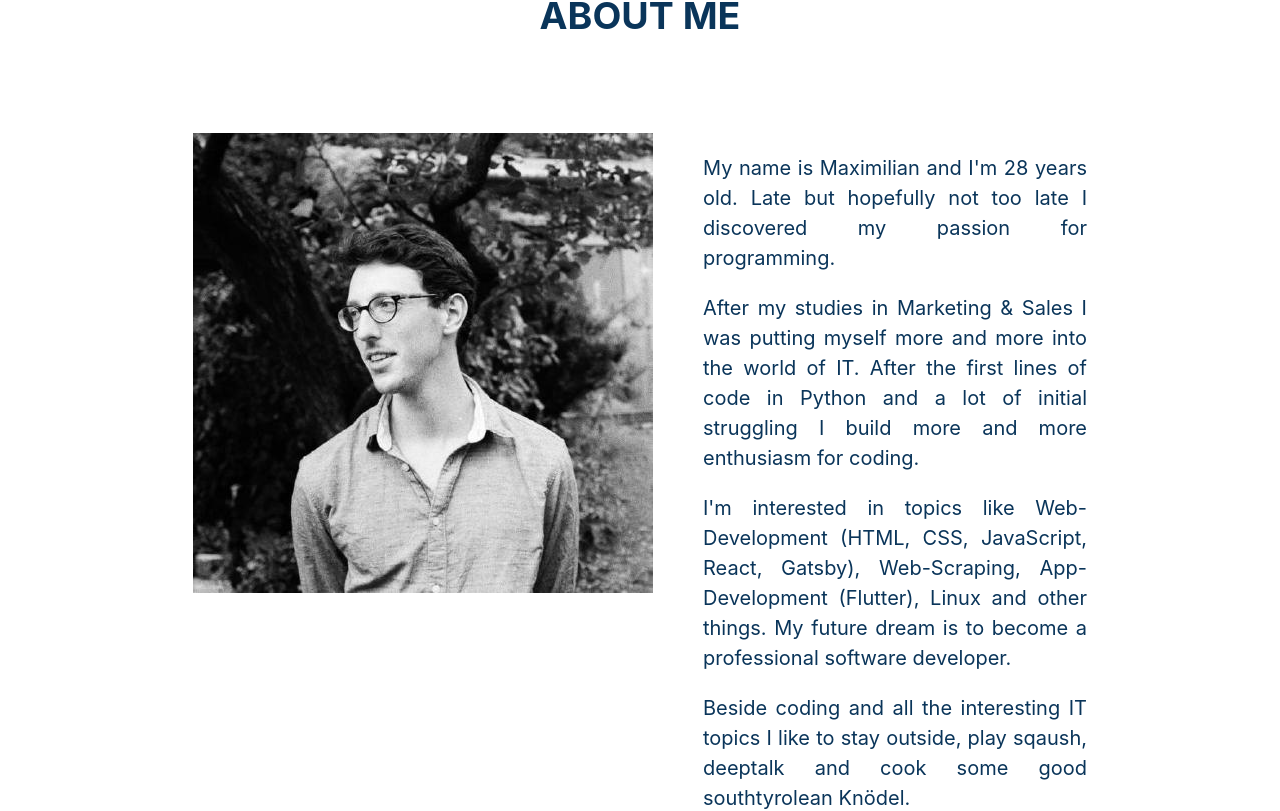
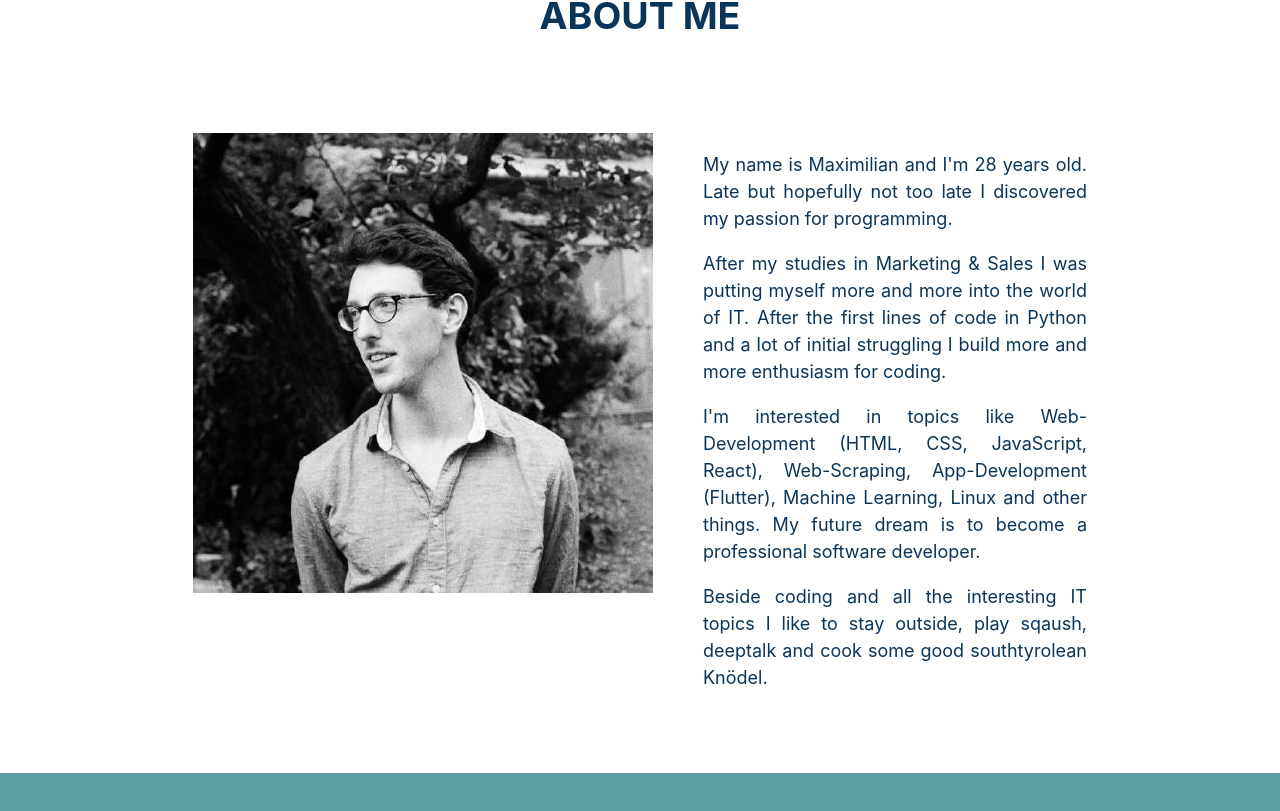
Before and after one commit to Maxwell929/my-website-renew, a React (Create React App) app: page / in a window 1280 px wide. Shown: the part 1071-1882 px from the top of the page. Built offline with nearby package versions, Linux system fonts and the light colour scheme.

Commit message:
updated about section

```diff
--- a/src/components/about/about.css
+++ b/src/components/about/about.css
@@ -1,3 +1,7 @@
+.about{
+    background: white;
+}
+
 .box-about{
     display: flex;
     font-size: 80%;
@@ -9,4 +13,5 @@
     text-align: justify;
     margin-left: 50px;
     line-height: 1.5;
+    font-size: 90%;
 }
--- a/src/components/about/about.js
+++ b/src/components/about/about.js
@@ -2,32 +2,34 @@ import React from "react";
 
 import "./about.css"
 import Fade from "react-reveal/Fade";
-import me from "./me.jpeg"
+import me from "./me.jpeg";
+import data from "./../../data.json"
 
-const About = ({ t }) => {
+const About = () => {
+
   return (
-    <Fade delay="500" duration="2000">
+    <Fade delay="200" duration="2000">
       <section id="about" className="about">
-        <h2>ABOUT ME</h2>
+        <h2>{data.about}</h2>
 
         <div className="box-about">
-          <Fade left duration={1500} delay={1800} distance="400px">
+          <Fade left duration={1500} delay={600} distance="400px">
             <div >
               <img className="image-about" src={me} alt="coder" />
             </div>
           </Fade>
-          <Fade top duration={1500} delay={900} distance="400px">
+          <Fade right duration={1500} delay={1200} distance="400px">
             <div className="about-desc">
-              <p>My name is Maximilian and I'm 28 years old. Late but hopefully not too late I discovered my passion for programming. </p>
-              <p>After my studies in Marketing & Sales I was putting myself more and more into the world of IT. After the first lines of code in Python and a lot of initial struggling I build more and more enthusiasm for coding.</p>
-              <p>I'm interested in topics like Web-Development (HTML, CSS, JavaScript, React, Gatsby), Web-Scraping, App-Development (Flutter), Linux and other things. My future dream is to become a professional software developer.</p>
-              <p>Beside coding and all the interesting IT topics I like to stay outside, play sqaush, deeptalk and cook some good southtyrolean Knödel.</p>
+              {data.about_me.map((i) => {
+                return (
+                  <>
+                    <p className="about_me-desc">{i}</p>
+
+                  </>
+                );
+              })}
             </div>
           </Fade>
-
-
-
-
         </div>
       </section>
     </Fade>
```
